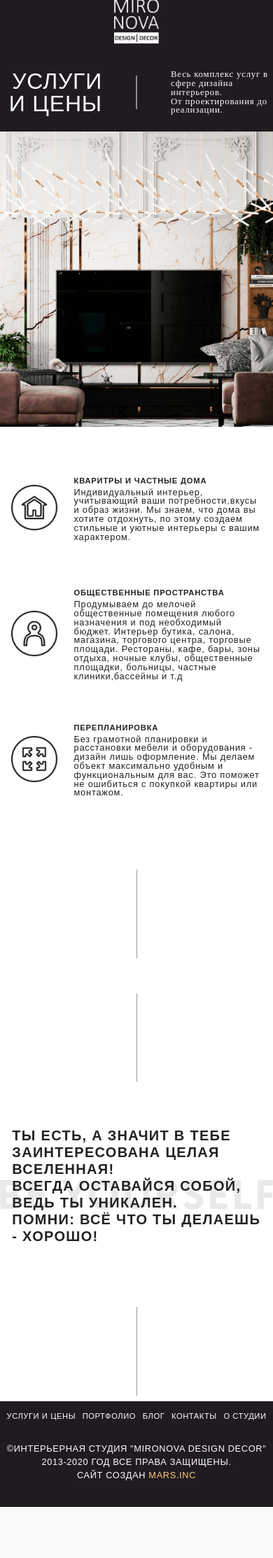
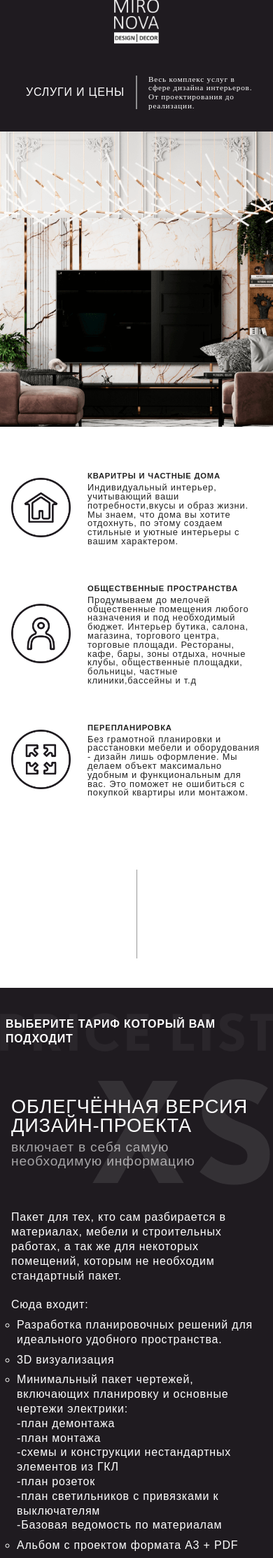
Before and after one commit to Mapc89/Mapc89.github.io, a PHP site: page /projects/mirdes/services.html in a window 390 px wide. Shown: the part 23-2250 px from the top of the page at 70% size. Before the commit the page ends 2177 px from the top, so only its background shows below. Run offline with PHP 8.4, Linux system fonts and the light colour scheme; some web fonts are replaced.

Commit message:
Слайдер Прайс-лист

```diff
--- a/projects/mirdes/css/style.css
+++ b/projects/mirdes/css/style.css
@@ -1634,10 +1634,19 @@ body {
   .services-img {
     height: 50vh;
   }
-  .slider-mobile {
-    padding: 0 1rem;
-  }
-  .slider-mobile .slider-item {
+  .slider-wrapper .price-list__title {
+    height: 15vh;
+    display: -webkit-box;
+    display: -ms-flexbox;
+    display: flex;
+    -webkit-box-pack: center;
+        -ms-flex-pack: center;
+            justify-content: center;
+  }
+  .slider-wrapper .price-list__title p {
+    font-size: 1rem;
+  }
+  .slider-mobile .slider-item__advantage {
     display: -webkit-box;
     display: -ms-flexbox;
     display: flex;
@@ -1650,7 +1659,7 @@ body {
             justify-content: space-evenly;
     height: 70vh;
   }
-  .slider-mobile .slider-item .advantage-item {
+  .slider-mobile .slider-item__advantage .advantage-item {
     display: -webkit-box;
     display: -ms-flexbox;
     display: flex;
@@ -1658,23 +1667,50 @@ body {
         -ms-flex-align: center;
             align-items: center;
     height: 8rem;
-  }
-  .slider-mobile .slider-item .advantage-item__img {
-    width: 25vw;
-  }
-  .slider-mobile .slider-item .advantage-item__text {
-    max-width: 75vw;
+    padding: 0 1rem;
+  }
+  .slider-mobile .slider-item__advantage .advantage-item__img {
+    width: 30vw;
+  }
+  .slider-mobile .slider-item__advantage .advantage-item__text {
+    max-width: 70vw;
     padding-left: 1.5rem;
   }
-  .slider-mobile .slider-item .advantage-item__text h2 {
+  .slider-mobile .slider-item__advantage .advantage-item__text h2 {
     text-transform: uppercase;
     font-size: 0.7rem;
     line-height: 1.3rem;
     font-weight: bold;
   }
-  .slider-mobile .slider-item .advantage-item__text p {
+  .slider-mobile .slider-item__advantage .advantage-item__text p {
     font-size: 0.8rem;
     line-height: 0.8rem;
+  }
+  .slider-mobile .slider-item__price .price-list__item {
+    min-width: 100%;
+    padding: 0;
+  }
+  .slider-mobile .slider-item__price .price-list__top {
+    height: 10rem;
+    border-radius: 0;
+  }
+  .slider-mobile .slider-item__price .price-list__top h2 {
+    font-size: 1.7rem;
+    margin-bottom: 0.5rem;
+  }
+  .slider-mobile .slider-item__price .price-list__top p {
+    font-size: 1.2rem;
+    opacity: 0.6;
+  }
+  .slider-mobile .slider-item__price .price-list__offer {
+    height: 56rem;
+    border-radius: 0;
+  }
+  .slider-mobile .slider-item__price .price-list__text ul {
+    list-style: circle;
+  }
+  .slider-mobile .slider-item__price .price-list__text ul li {
+    margin: 0.5rem;
   }
   .footer .menu {
     padding: 1rem 0;
@@ -1731,9 +1767,13 @@ body {
     height: 17vh;
   }
   .caption__title h2 {
-    font-size: 2rem;
+    font-size: 1rem;
   }
   .caption__title p {
-    font-size: 0.8rem;
-  }
-}
+    font-size: 0.7rem;
+    line-height: 0.8rem;
+  }
+  .caption__vl {
+    margin: 0 1rem;
+  }
+}
--- a/projects/mirdes/js/script.js
+++ b/projects/mirdes/js/script.js
@@ -44,7 +44,8 @@ window.addEventListener('DOMContentLoaded', () => {
     });
     $('.slider-mobile').slick({
         arrows: false,
+        infinite: true,
         // autoplay: true,
-        // autoplaySpeed: 2000
+        // autoplaySpeed: 3000
     });
 });
--- a/projects/mirdes/sass/_media.sass
+++ b/projects/mirdes/sass/_media.sass
@@ -144,9 +144,15 @@
                     strong
     .services-img //Услуги
         height: 50vh
+    .slider-wrapper
+        .price-list__title
+            height: 15vh
+            display: flex
+            justify-content: center
+            p
+                font-size: 1rem
     .slider-mobile
-        padding: 0 1rem
-        .slider-item
+        .slider-item__advantage //Преимущества
             display: flex
             flex-direction: column
             justify-content: space-evenly
@@ -155,10 +161,11 @@
                 display: flex
                 align-items: center
                 height: 8rem
+                padding: 0 1rem
                 &__img
-                    width: 25vw
+                    width: 30vw
                 &__text
-                    max-width: 75vw
+                    max-width: 70vw
                     padding-left: 1.5rem
                     h2
                         text-transform: uppercase
@@ -168,6 +175,28 @@
                     p
                         font-size: 0.8rem
                         line-height: 0.8rem
+        .slider-item__price // Прайс-лист
+            .price-list__item
+                min-width: 100%
+                padding: 0
+            .price-list__top
+                height: 10rem
+                border-radius: 0
+                h2
+                    font-size: 1.7rem
+                    margin-bottom: 0.5rem
+                p
+                    font-size: 1.2rem
+                    opacity: 0.6
+            .price-list__offer
+                height: 56rem
+                border-radius: 0
+            .price-list__text
+                ul
+                    list-style: circle
+                    li
+                        margin: 0.5rem
+
     .price-list
         .transparent-block
         &__title
@@ -264,10 +293,12 @@
         height: 17vh
         &__title
             h2
-                font-size: 2rem
+                font-size: 1rem
                 a
             p
-                font-size: 0.8rem
+                font-size: 0.7rem
+                line-height: 0.8rem
         &__vl
+            margin: 0 1rem
 // @media only screen and (max-width: 720px)
 // @media only screen and (max-width: 1366px)
--- a/projects/mirdes/services.html
+++ b/projects/mirdes/services.html
@@ -91,7 +91,7 @@
     </div>
     <div class="slider-wrapper mobile-only">
         <div class="slider-mobile">
-            <div class="slider-item">
+            <div class="slider-item__advantage">
                 <div class="advantage-item">
                     <div class="advantage-item__img"><img src="img/services/home.png" alt=""></div>
                     <div class="advantage-item__text">
@@ -119,7 +119,7 @@
                     </div>
                 </div>
             </div>
-            <div class="slider-item">
+            <div class="slider-item__advantage">
                 <div class="advantage-item">
                     <div class="advantage-item__img"><img src="img/services/selection.png" alt=""></div>
                     <div class="advantage-item__text">
@@ -294,6 +294,153 @@
             </div>
         </div>
     </div>
+    <div class="slider-wrapper mobile-only">
+        <div class="price-list__title transparent-block">
+            <p>Выберите тариф который вам подходит</p>
+        </div>
+        <div class="slider-mobile">
+            <div class="slider-item__price">
+                <div class="price-list__item">
+                    <!-- Шапка с тарифом -->
+                    <div class="price-list__top price-xs">
+                        <h2>Облегчённая версия<br> дизайн-проекта</h2>
+                        <p>включает в себя самую<br> необходимую информацию</p>
+                    </div>
+                    <!-- Основной текст -->
+                    <div class="price-list__offer">
+                        <div class="price-list__text">
+                            <p>Пакет для тех, кто сам разбирается в материалах, мебели и строительных работах, а так же для
+                                некоторых помещений, которым не необходим стандартный пакет. <br><br> Сюда входит:</p>
+                            <ul>
+                                <li>Разработка планировочных решений для идеального удобного пространства.</li>
+                                <li>3D визуализация</li>
+                                <li>Минимальный пакет
+                                    чертежей, включающих планировку и
+                                    основные чертежи электрики: <br>
+                                    -план демонтажа<br>
+                                    -план монтажа<br>
+                                    -схемы и конструкции нестандартных
+                                    элементов из ГКЛ<br>
+                                    -план розеток<br>
+                                    -план светильников с привязками к
+                                    выключателям<br>
+                                    -Базовая ведомость по материалам</li>
+                                <li>Альбом с проектом формата А3 + PDF</li>
+                            </ul>
+                        </div>
+                        <div class="price-list__price">
+                                <!-- <div class="price__old">1500 <span>Р | М<sup>2</sup></span></div> -->
+                                <div class="price__new">1450 <span>Р | М<sup>2</sup></span></div>
+                        </div>
+                    </div>
+                    <!-- Заказать -->
+                    <button class="button-active order">Заказать проект</button>
+                </div>
+            </div>
+            <div class="slider-item__price">
+                <div class="price-list__item">
+                    <!-- Шапка с тарифом -->
+                    <div class="price-list__top price-s">
+                        <h2>Разработка полного <br> дизайн-проекта</h2>
+                        <p>все будет готово для 100% <br> реализации строителями</p>
+                    </div>
+                    <!-- Основной текст -->
+                    <div class="price-list__offer">
+                        <div class="price-list__text">
+                            <ul>
+                                <li>Замеры и фото-фиксация интерьера</li>
+                                <li>Обмерный план</li>
+                                <li>Планировочные решения
+                                    (5-7 решений)+визаулизация объема
+                                    выбранной планировки</li>
+                                <li>Коллаж</li>
+                                <li>Подробный скеч</li>
+                                <li>3D Визуализация</li>
+                                <li>Рабочие чертежи:<br>
+                                    - план демонтажа<br>
+                                    - план монтажа<br>
+                                    - схемы и конструкции нестандартных элементов из ГКЛ<br>
+                                    - план подключения сантехники<br>
+                                    - план теплых полов<br>
+                                    - план напольных покрытий<br>
+                                    - план плинтусов<br>
+                                    - план потолков/ потолочных карнизов<br>
+                                    - узлы, разрезы<br>
+                                    - план освещения, с указанием размещения трансформаторов<br>
+                                    - план выключателей<br>
+                                    - план розеток<br>
+                                    - план нумерации стен<br>
+                                    - развертки стен по всем помещениям с
+                                    указанием всех материалов<br>
+                                    -базовая ведомость по материалам и
+                                    наполнению интерьера
+                                </li>
+                                <li>Альбом с проектом формата А3 + PDF</li>
+                                <li>БЕСПЛАТНЫЕ КОНСУЛЬТАЦИ
+                                    на протяжении 2 месяцев </li>
+                            </ul>
+                        </div>
+                        <div class="price-list__price">
+                            <!-- <div class="price__old">2300 <span>Р | М<sup>2</sup></span></div> -->
+                            <div class="price__new">1950 <span>Р | М<sup>2</sup></span></div>
+                    </div>
+                    </div>
+                    <!-- Заказать -->
+                    <button class="button-active order">Заказать проект</button>
+                </div>
+            </div>
+            <div class="slider-item__price">
+                <div class="price-list__item">
+                    <!-- Шапка с тарифом -->
+                    <div class="price-list__top price-m">
+                        <h2>Разработка полного <br> дизайн-проекта</h2>
+                        <p>ведение стройки <br>мы берём на себя</p>
+                    </div>
+                    <!-- Основной текст -->
+                    <div class="price-list__offer">
+                        <div class="price-list__text">
+                            <ul>
+                                <li>Замеры и фото-фиксация интерьера</li>
+                                <li>Обмерный план</li>
+                                <li>Планировочные решения
+                                    (5-7 решений)+визаулизация объема
+                                    выбранной планировки</li>
+                                <li>Коллаж</li>
+                                <li>Подробный скеч</li>
+                                <li>3D Визуализация</li>
+                                <li>Рабочие чертежи:<br>
+                                    - план демонтажа<br>
+                                    - план монтажа<br>
+                                    - схемы и конструкции нестандартных элементов из ГКЛ<br>
+                                    - план подключения сантехники<br>
+                                    - план теплых полов<br>
+                                    - план напольных покрытий<br>
+                                    - план плинтусов<br>
+                                    - план потолков/ потолочных карнизов<br>
+                                    - узлы, разрезы<br>
+                                    - план освещения, с указанием размещения трансформаторов<br>
+                                    - план выключателей<br>
+                                    - план розеток<br>
+                                    - план нумерации стен<br>
+                                    - развертки стен по всем помещениям с
+                                    указанием всех материалов<br>
+                                    -базовая ведомость по материалам и
+                                    наполнению интерьера
+                                </li>
+                                <li>Альбом с проектом формата А3 + PDF</li>
+                                <li>АВТОРСКИЙ НАДЗОР НА ВСЁ ВРЕМЯ СТРОЙКИ</li>
+                            </ul>
+                        </div>
+                        <div class="price-list__price">
+                            <div class="price__new">5500 <span>Р | М<sup>2</sup></span></div>
+                        </div>
+                    </div>
+                    <!-- Заказать -->
+                    <button class="button-active order">Заказать проект</button>
+                </div>
+            </div>
+        </div>
+    </div>
     <!-- Дополнительные услуги -->
     <div class="option-services mobile-hide">
         <div class="option-services__block transparent-block">
```
